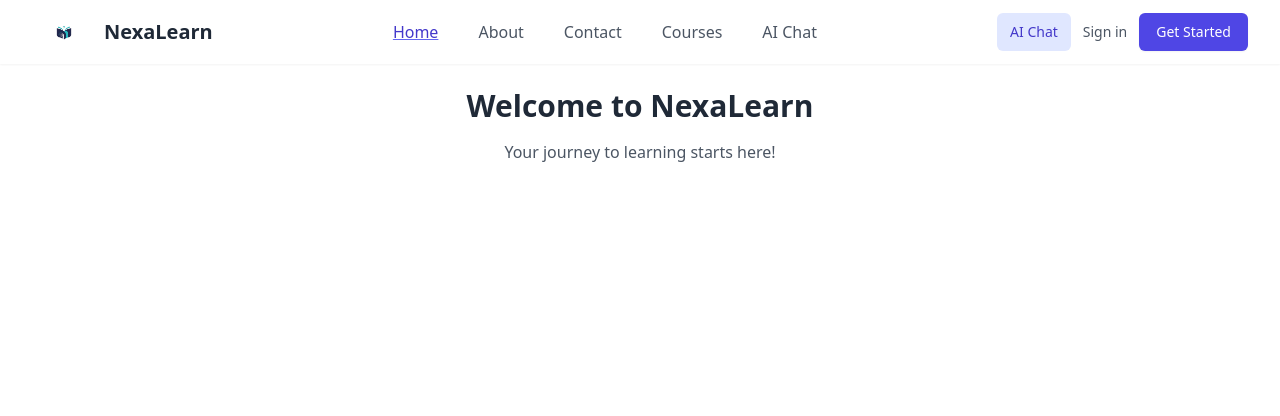
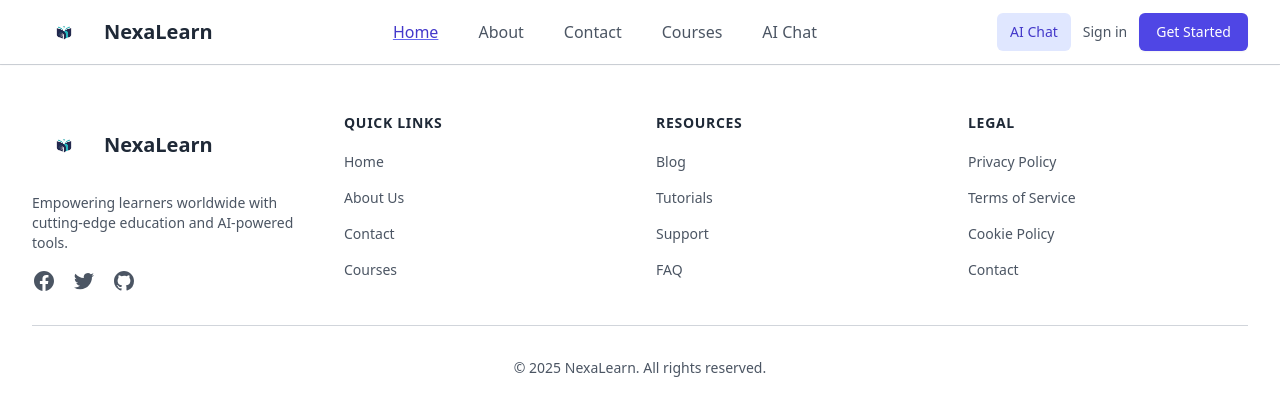
Before and after one commit to Ashan37/NexaLearcn, a React app in the folder frontend/: page / in a window 1280 px wide. Shown: the top 416 px of the page. Built offline with nearby package versions, Linux system fonts and the light colour scheme; the HTML template or start-up script is replaced by a standard one.

Commit message:
create footer part

```diff
--- a/frontend/src/components/footer/Footer.jsx
+++ b/frontend/src/components/footer/Footer.jsx
@@ -0,0 +1,143 @@
+import React from 'react'
+import logo from '../../assets/logo.png'
+
+const Footer = () => {
+  const currentYear = new Date().getFullYear()
+
+  return (
+    <footer className="bg-white border-t border-gray-300">
+      <div className="px-4 py-12 mx-auto max-w-7xl sm:px-6 lg:px-8">
+        <div className="grid grid-cols-1 gap-8 md:grid-cols-4">
+
+          <div className="col-span-1 md:col-span-1">
+            <div className="flex items-center mb-4 space-x-2">
+              <img src={logo} alt="NexaLearn logo" className="object-contain w-16 h-16" />
+              <span className="text-xl font-semibold text-gray-800">NexaLearn</span>
+            </div>
+            <p className="mb-4 text-sm text-gray-600">
+              Empowering learners worldwide with cutting-edge education and AI-powered tools.
+            </p>
+
+            <div className="flex space-x-4">
+              <a href="#" className="text-gray-600 transition-colors hover:text-indigo-600">
+                <span className="sr-only">Facebook</span>
+                <svg className="w-6 h-6" fill="currentColor" viewBox="0 0 24 24" aria-hidden="true">
+                  <path fillRule="evenodd" d="M22 12c0-5.523-4.477-10-10-10S2 6.477 2 12c0 4.991 3.657 9.128 8.438 9.878v-6.987h-2.54V12h2.54V9.797c0-2.506 1.492-3.89 3.777-3.89 1.094 0 2.238.195 2.238.195v2.46h-1.26c-1.243 0-1.63.771-1.63 1.562V12h2.773l-.443 2.89h-2.33v6.988C18.343 21.128 22 16.991 22 12z" clipRule="evenodd" />
+                </svg>
+              </a>
+              <a href="#" className="text-gray-600 transition-colors hover:text-indigo-600">
+                <span className="sr-only">Twitter</span>
+                <svg className="w-6 h-6" fill="currentColor" viewBox="0 0 24 24" aria-hidden="true">
+                  <path d="M8.29 20.251c7.547 0 11.675-6.253 11.675-11.675 0-.178 0-.355-.012-.53A8.348 8.348 0 0022 5.92a8.19 8.19 0 01-2.357.646 4.118 4.118 0 001.804-2.27 8.224 8.224 0 01-2.605.996 4.107 4.107 0 00-6.993 3.743 11.65 11.65 0 01-8.457-4.287 4.106 4.106 0 001.27 5.477A4.072 4.072 0 012.8 9.713v.052a4.105 4.105 0 003.292 4.022 4.095 4.095 0 01-1.853.07 4.108 4.108 0 003.834 2.85A8.233 8.233 0 012 18.407a11.616 11.616 0 006.29 1.84" />
+                </svg>
+              </a>
+              <a href="#" className="text-gray-600 transition-colors hover:text-indigo-600">
+                <span className="sr-only">GitHub</span>
+                <svg className="w-6 h-6" fill="currentColor" viewBox="0 0 24 24" aria-hidden="true">
+                  <path fillRule="evenodd" d="M12 2C6.477 2 2 6.484 2 12.017c0 4.425 2.865 8.18 6.839 9.504.5.092.682-.217.682-.483 0-.237-.008-.868-.013-1.703-2.782.605-3.369-1.343-3.369-1.343-.454-1.158-1.11-1.466-1.11-1.466-.908-.62.069-.608.069-.608 1.003.07 1.531 1.032 1.531 1.032.892 1.53 2.341 1.088 2.91.832.092-.647.35-1.088.636-1.338-2.22-.253-4.555-1.113-4.555-4.951 0-1.093.39-1.988 1.029-2.688-.103-.253-.446-1.272.098-2.65 0 0 .84-.27 2.75 1.026A9.564 9.564 0 0112 6.844c.85.004 1.705.115 2.504.337 1.909-1.296 2.747-1.027 2.747-1.027.546 1.379.202 2.398.1 2.651.64.7 1.028 1.595 1.028 2.688 0 3.848-2.339 4.695-4.566 4.943.359.309.678.92.678 1.855 0 1.338-.012 2.419-.012 2.747 0 .268.18.58.688.482A10.019 10.019 0 0022 12.017C22 6.484 17.522 2 12 2z" clipRule="evenodd" />
+                </svg>
+              </a>
+            </div>
+          </div>
+
+
+          <div>
+            <h3 className="mb-4 text-sm font-semibold tracking-wider text-gray-800 uppercase">
+              Quick Links
+            </h3>
+            <ul className="space-y-3">
+              <li>
+                <a href="/" className="text-sm text-gray-600 transition-colors hover:text-indigo-600">
+                  Home
+                </a>
+              </li>
+              <li>
+                <a href="/about" className="text-sm text-gray-600 transition-colors hover:text-indigo-600">
+                  About Us
+                </a>
+              </li>
+               <li>
+                <a href="/contact" className="text-sm text-gray-600 transition-colors hover:text-indigo-600">
+                  Contact
+                </a>
+              </li>
+              <li>
+                <a href="/courses" className="text-sm text-gray-600 transition-colors hover:text-indigo-600">
+                  Courses
+                </a>
+              </li>
+
+            </ul>
+          </div>
+
+
+          <div>
+            <h3 className="mb-4 text-sm font-semibold tracking-wider text-gray-800 uppercase">
+              Resources
+            </h3>
+            <ul className="space-y-3">
+              <li>
+                <a href="/blog" className="text-sm text-gray-600 transition-colors hover:text-indigo-600">
+                  Blog
+                </a>
+              </li>
+              <li>
+                <a href="/tutorials" className="text-sm text-gray-600 transition-colors hover:text-indigo-600">
+                  Tutorials
+                </a>
+              </li>
+              <li>
+                <a href="/support" className="text-sm text-gray-600 transition-colors hover:text-indigo-600">
+                  Support
+                </a>
+              </li>
+              <li>
+                <a href="/faq" className="text-sm text-gray-600 transition-colors hover:text-indigo-600">
+                  FAQ
+                </a>
+              </li>
+            </ul>
+          </div>
+
+
+          <div>
+            <h3 className="mb-4 text-sm font-semibold tracking-wider text-gray-800 uppercase">
+              Legal
+            </h3>
+            <ul className="space-y-3">
+              <li>
+                <a href="/privacy" className="text-sm text-gray-600 transition-colors hover:text-indigo-600">
+                  Privacy Policy
+                </a>
+              </li>
+              <li>
+                <a href="/terms" className="text-sm text-gray-600 transition-colors hover:text-indigo-600">
+                  Terms of Service
+                </a>
+              </li>
+              <li>
+                <a href="/cookies" className="text-sm text-gray-600 transition-colors hover:text-indigo-600">
+                  Cookie Policy
+                </a>
+              </li>
+              <li>
+                <a href="/contact" className="text-sm text-gray-600 transition-colors hover:text-indigo-600">
+                  Contact
+                </a>
+              </li>
+            </ul>
+          </div>
+        </div>
+
+
+        <div className="pt-8 mt-8 border-t border-gray-300">
+          <p className="text-sm text-center text-gray-600">
+            &copy; {currentYear} NexaLearn. All rights reserved.
+          </p>
+        </div>
+      </div>
+    </footer>
+  )
+}
+
+export default Footer
--- /dev/null
+++ b/frontend/src/components/home/CallToAction.jsx
@@ -0,0 +1,11 @@
+import React from 'react'
+
+const CallToAction = () => {
+  return (
+    <div>
+
+    </div>
+  )
+}
+
+export default CallToAction
--- /dev/null
+++ b/frontend/src/components/home/ChatBotWidget.jsx
@@ -0,0 +1,11 @@
+import React from 'react'
+
+const ChatBotWidget = () => {
+  return (
+    <div>
+
+    </div>
+  )
+}
+
+export default ChatBotWidget
--- /dev/null
+++ b/frontend/src/components/home/CoursesPreview.jsx
@@ -0,0 +1,11 @@
+import React from 'react'
+
+const CoursesPreview = () => {
+  return (
+    <div>
+
+    </div>
+  )
+}
+
+export default CoursesPreview
--- /dev/null
+++ b/frontend/src/components/home/Feature.jsx
@@ -0,0 +1,11 @@
+import React from 'react'
+
+const Feature = () => {
+  return (
+    <div>
+
+    </div>
+  )
+}
+
+export default Feature
--- /dev/null
+++ b/frontend/src/components/home/Hero.jsx
@@ -0,0 +1,11 @@
+import React from 'react'
+
+const Hero = () => {
+  return (
+    <div>
+
+    </div>
+  )
+}
+
+export default Hero
--- /dev/null
+++ b/frontend/src/components/home/Testimonials.jsx
@@ -0,0 +1,11 @@
+import React from 'react'
+
+const Testimonials = () => {
+  return (
+    <div>
+
+    </div>
+  )
+}
+
+export default Testimonials
--- a/frontend/src/pages/Home.jsx
+++ b/frontend/src/pages/Home.jsx
@@ -1,14 +1,20 @@
 import React from "react";
 import Navbar from "../components/navbar/Navbar"; // ✅ correct relative path
+import Testimonials from "../components/home/Testimonials";
+import CallToAction from "../components/home/CallToAction";
+import Footer from "../components/footer/Footer";
 
 const Home = () => {
   return (
     <div>
       <Navbar />
-      <div className="p-6 text-center">
-        <h1 className="text-3xl font-bold text-gray-800">Welcome to NexaLearn</h1>
-        <p className="mt-4 text-gray-600">Your journey to learning starts here!</p>
-      </div>
+      {/* <Hero/>
+      <Feature/>
+      <CoursesPreview/>
+      <Testimonials/>
+      <CallToAction/>
+      <ChatBotWidget/> */}
+      <Footer/>
     </div>
   );
 };
```
